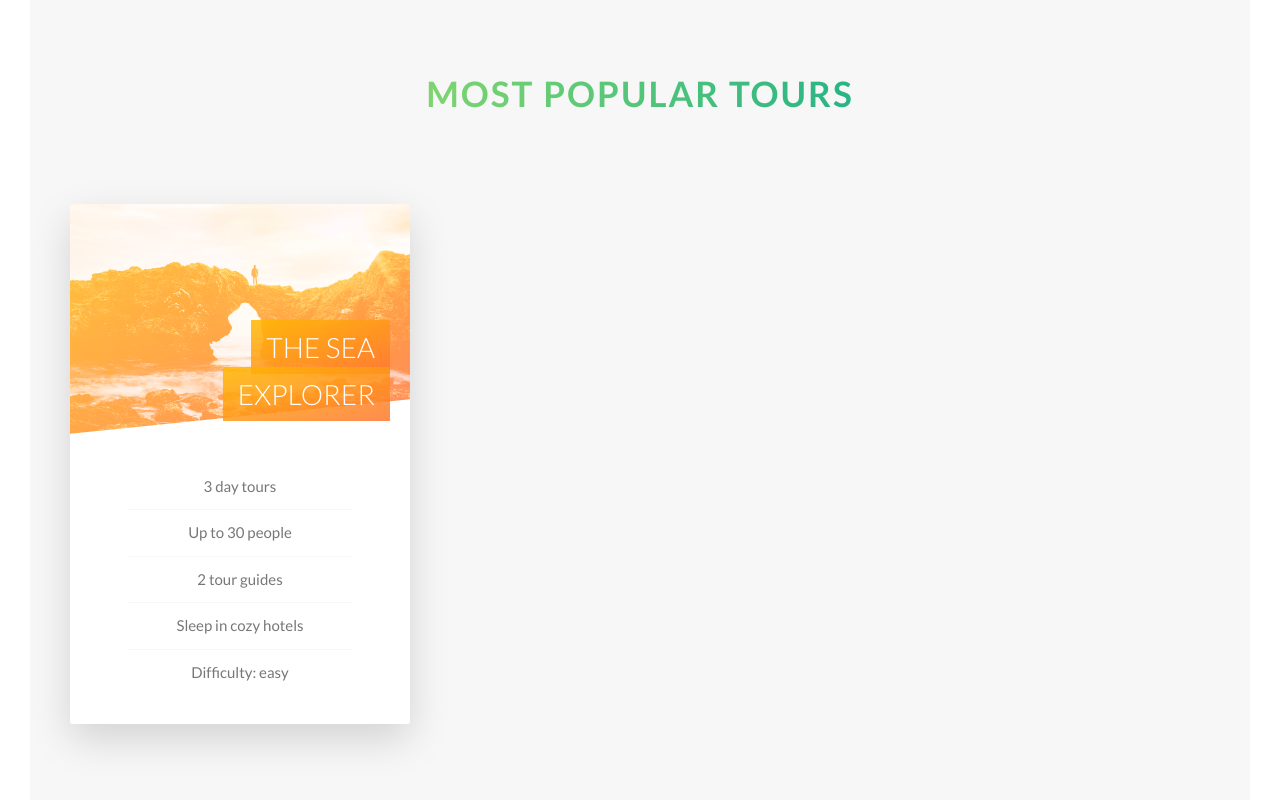
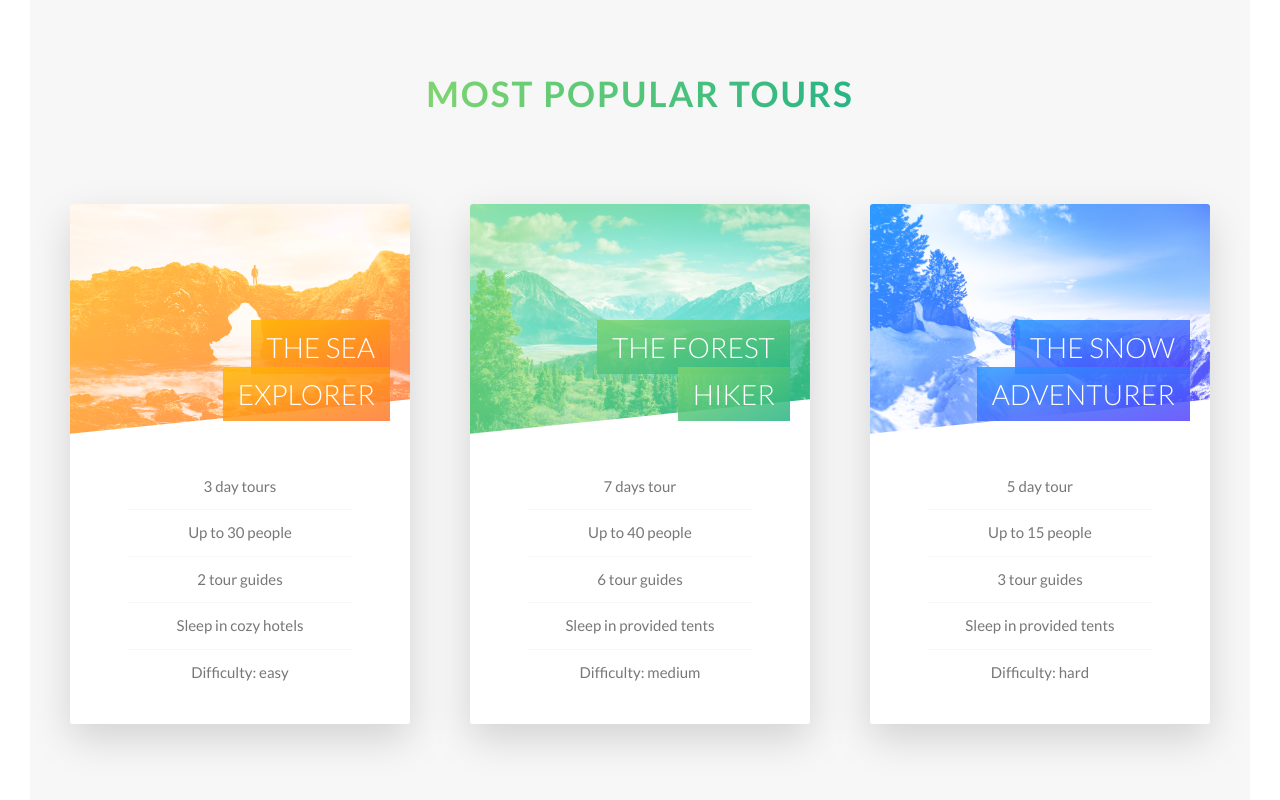
Before and after one commit to mhazak/starter, a website: page index.html in a window 1280 px wide. Shown: the part 2266-3066 px from the top of the page. Drawn offline with Linux system fonts and the light colour scheme.

Commit message:
card 2 and 3

```diff
--- a/index.html
+++ b/index.html
@@ -119,12 +119,74 @@
 								</div>
 							</div>
 							<div class="card__side card__side--back card__side--back-1">
-								BACK
+								<div class="card__cta">
+									<div class="card__price-box">
+										<p class="card__price-only">Only</p>
+										<p class="card__price-value">$297</p>
+									</div>
+									<a href="#" class="btn btn--white">Book now!</a>
+								</div>
 							</div>
 						</div>
 					</div>
-					<div class="col-1-of-3"></div>
-					<div class="col-1-of-3"></div>
+
+					<div class="col-1-of-3">
+						<div class="card">
+							<div class="card__side card__side--front">
+								<div class="card__picture card__picture--2">&nbsp;</div>
+								<h4 class="card__heading">
+									<span class="card__heading-span card__heading-span--2">The forest hiker</span>
+								</h4>
+								<div class="card__details">
+									<ul>
+										<li>7 days tour</li>
+										<li>Up to 40 people</li>
+										<li>6 tour guides</li>
+										<li>Sleep in provided tents</li>
+										<li>Difficulty: medium</li>
+									</ul>
+								</div>
+							</div>
+							<div class="card__side card__side--back card__side--back-2">
+								<div class="card__cta">
+									<div class="card__price-box">
+										<p class="card__price-only">Only</p>
+										<p class="card__price-value">$297</p>
+									</div>
+									<a href="#" class="btn btn--white">Book now!</a>
+								</div>
+							</div>
+						</div>
+					</div>
+
+					<div class="col-1-of-3">
+						<div class="card">
+							<div class="card__side card__side--front">
+								<div class="card__picture card__picture--3">&nbsp;</div>
+								<h4 class="card__heading">
+									<span class="card__heading-span card__heading-span--3">The snow adventurer</span>
+								</h4>
+								<div class="card__details">
+									<ul>
+										<li>5 day tour</li>
+										<li>Up to 15 people</li>
+										<li>3 tour guides</li>
+										<li>Sleep in provided tents</li>
+										<li>Difficulty: hard</li>
+									</ul>
+								</div>
+							</div>
+							<div class="card__side card__side--back card__side--back-3">
+								<div class="card__cta">
+									<div class="card__price-box">
+										<p class="card__price-only">Only</p>
+										<p class="card__price-value">$297</p>
+									</div>
+									<a href="#" class="btn btn--white">Book now!</a>
+								</div>
+							</div>
+						</div>
+					</div>
 				</div>
 
 			</section>
--- a/sass/components/_card.scss
+++ b/sass/components/_card.scss
@@ -8,6 +8,8 @@
             transform: rotateY(180deg);
 
             &-1 { background-image: linear-gradient(to right bottom, $color-secondary-light, $color-secondary-dark); }
+            &-2 { background-image: linear-gradient(to right bottom, $color-primary-light, $color-primary-dark); }
+            &-3 { background-image: linear-gradient(to right bottom, $color-tertriary-light, $color-tertriary-dark); }
         }
     }
     &:hover &__side--front { transform: rotateY(-180deg); }
@@ -21,6 +23,8 @@
     &__heading-span {
         padding: 1rem 1.5rem; -webkit-box-decoration-break: clone; box-decoration-break: clone;
         &--1 { background-image: linear-gradient(to right bottom, rgba($color-secondary-light, .85), rgba($color-secondary-dark, .85));}
+        &--2 { background-image: linear-gradient(to right bottom, rgba($color-primary-light, .85), rgba($color-primary-dark, .85));}
+        &--3 { background-image: linear-gradient(to right bottom, rgba($color-tertriary-light, .85), rgba($color-tertriary-dark, .85));}
     }
     // front side styling
     // source of pictures: unsplash.com
@@ -28,8 +32,8 @@
         background-size: cover; height: 23rem; background-blend-mode: screen;
 
         &--1 { background-image: linear-gradient(to right bottom, $color-secondary-light, $color-secondary-dark), url(../img/nat-5.jpg); -webkit-clip-path: polygon(0 0, 100% 0, 100% 85%, 0 100%); clip-path: polygon(0 0, 100% 0, 100% 85%, 0 100%); }
-        &--2 { background-image: url(../img/nat-5.jpg); }
-        &--3 { background-image: url(../img/nat-5.jpg); }
+        &--2 { background-image: linear-gradient(to right bottom, $color-primary-light, $color-primary-dark), url(../img/nat-6.jpg); -webkit-clip-path: polygon(0 0, 100% 0, 100% 85%, 0 100%); clip-path: polygon(0 0, 100% 0, 100% 85%, 0 100%); }
+        &--3 { background-image: linear-gradient(to right bottom, $color-tertriary-light, $color-tertriary-dark), url(../img/nat-7.jpg); -webkit-clip-path: polygon(0 0, 100% 0, 100% 85%, 0 100%); clip-path: polygon(0 0, 100% 0, 100% 85%, 0 100%); }
     }
 
     &__details {
@@ -40,4 +44,11 @@
             li:not(:last-child) { border-bottom: 1px solid $color-grey-light-1; }
         }
     }
+
+    // back side styling
+    &__cta { position: absolute; top: 50%; left: 50%; transform: translate(-50%, -50%); width: 90%; text-align: center; }
+
+    &__price-box { text-align: center; color: $color-white; margin-bottom: 8rem; }
+    &__price-only { font-size: 1.4rem; text-transform: uppercase; }
+    &__price-value { font-size: 6rem; font-weight: 100; }
 }
```
Also changed, not shown: css/style.css.
